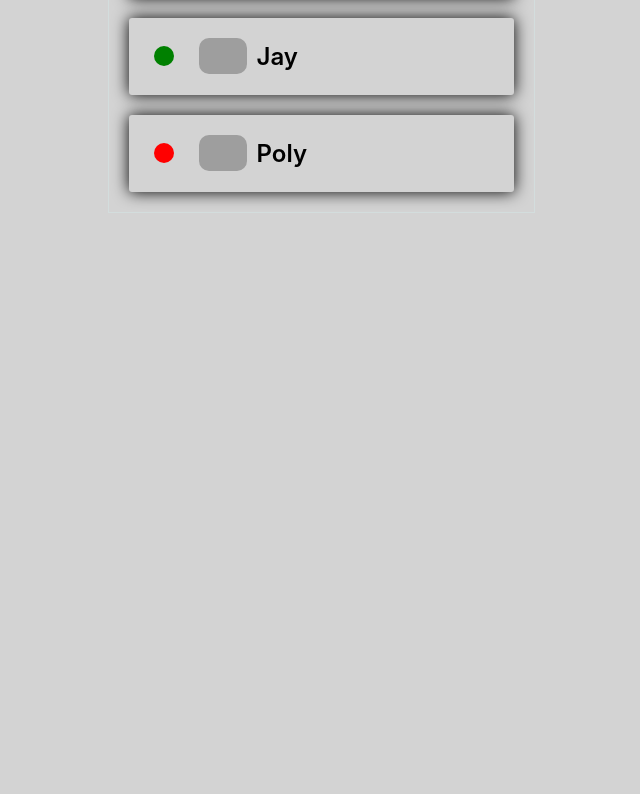
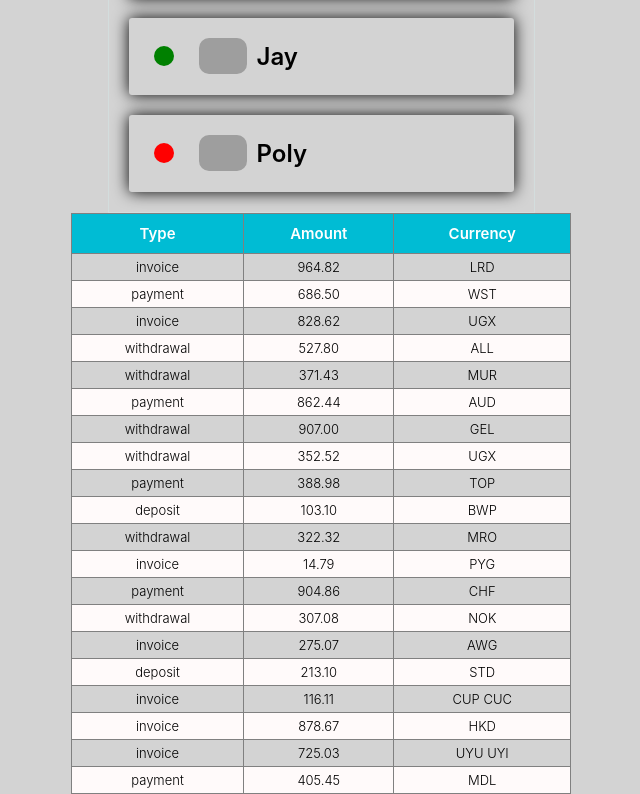
Before and after one commit to SHDMYUA/goit-react-hw-01-components, a React (Create React App) app: page / in a window 1280 px wide. Shown: the part 838-1632 px from the top of the page, without its empty margins (319-959 px from the left). Before the commit the page ends 1051 px from the top, so only its background shows below. Built offline with nearby package versions, Linux system fonts and the light colour scheme; grey boxes are pictures that could not be loaded.

Commit message:
transaction ready

```diff
--- a/src/components/App.jsx
+++ b/src/components/App.jsx
@@ -1,9 +1,12 @@
 import { UserProfile } from 'components/UserProfile/UserProfile';
 import { Statistics } from 'components/Statistic/Statistics';
 import { FriendList } from './FriendList/FriendList';
+import { TransactionHistory } from './Transaction/Transaction';
+
 import user from 'components/User.json';
 import data from 'components/data.json';
 import friends from 'components/friends.json';
+import transactions from 'components/transactions.json';
 
 export const App = () => {
   return (
@@ -19,6 +22,8 @@ export const App = () => {
       <Statistics title="Upload stats" stats={data} />
 
       <FriendList friends={friends} />
+
+      <TransactionHistory items={transactions} />
     </div>
   );
 };
--- a/src/components/FriendItem/FriendItem.jsx
+++ b/src/components/FriendItem/FriendItem.jsx
@@ -1,10 +1,10 @@
 import PropTypes from 'prop-types';
 import css from './FriendItem.module.css';
 
-export const FriendItem = ({ avatar, name, status, key }) => {
+export const FriendItem = ({ avatar, name, isOnline, id }) => {
   return (
-    <li className={css.item} id={key}>
-      <span className={status ? css.statusOnline : css.statusOffline}></span>
+    <li className={css.item} id={id}>
+      <span className={isOnline ? css.statusOnline : css.statusOffline}></span>
       <img className={css.avatar} src={avatar} alt="User avatar" width="48" />
       <p className={css.name}>{name}</p>
     </li>
@@ -14,6 +14,6 @@ export const FriendItem = ({ avatar, name, status, key }) => {
 FriendItem.propTypes = {
   avatar: PropTypes.string.isRequired,
   name: PropTypes.string.isRequired,
-  status: PropTypes.bool.isRequired,
-  key: PropTypes.number.isRequired,
+  isOnline: PropTypes.bool.isRequired,
+  id: PropTypes.number.isRequired,
 };
--- a/src/components/FriendList/FriendList.jsx
+++ b/src/components/FriendList/FriendList.jsx
@@ -6,7 +6,13 @@ export const FriendList = ({ friends }) => {
   return (
     <ul className={css.friend_list}>
       {friends.map(({ avatar, name, isOnline, id }) => (
-        <FriendItem key={id} avatar={avatar} name={name} status={isOnline} />
+        <FriendItem
+          key={id}
+          id={id}
+          avatar={avatar}
+          name={name}
+          isOnline={isOnline}
+        />
       ))}
     </ul>
   );
--- a/src/components/Transaction/Transaction.jsx
+++ b/src/components/Transaction/Transaction.jsx
@@ -0,0 +1,35 @@
+import PropTypes from 'prop-types';
+import css from './Transaction.module.css';
+
+export const TransactionHistory = ({ items }) => (
+  <table className={css.transaction_history}>
+    <thead>
+      <tr>
+        <th>Type</th>
+        <th>Amount</th>
+        <th>Currency</th>
+      </tr>
+    </thead>
+
+    <tbody>
+      {items.map(item => (
+        <tr key={item.id}>
+          <td>{item.type}</td>
+          <td>{item.amount}</td>
+          <td>{item.currency}</td>
+        </tr>
+      ))}
+    </tbody>
+  </table>
+);
+
+TransactionHistory.propTypes = {
+  itemss: PropTypes.arrayOf(
+    PropTypes.shape({
+      id: PropTypes.string.isRequired,
+      type: PropTypes.string.isRequired,
+      amount: PropTypes.string.isRequired,
+      currency: PropTypes.string.isRequired,
+    })
+  ),
+};
--- a/src/components/Transaction/Transaction.module.css
+++ b/src/components/Transaction/Transaction.module.css
@@ -0,0 +1,27 @@
+.transaction_history {
+  color: black;
+  width: 500px;
+  border-collapse: collapse;
+  border: 1px solid grey;
+  text-align: center;
+  margin: auto auto;
+}
+
+th {
+  border: 1px solid grey;
+  background-color: #00bcd4;
+  color: white;
+  font-weight: 600;
+  font-size: 15px;
+  padding: 10px 0 10px 0;
+}
+td {
+  border: 1px solid grey;
+  font-weight: 300;
+  font-size: 13px;
+  padding: 5px 0 5px 0;
+}
+
+tr:nth-child(even) {
+  background-color: rgb(255, 250, 250);
+}
```
